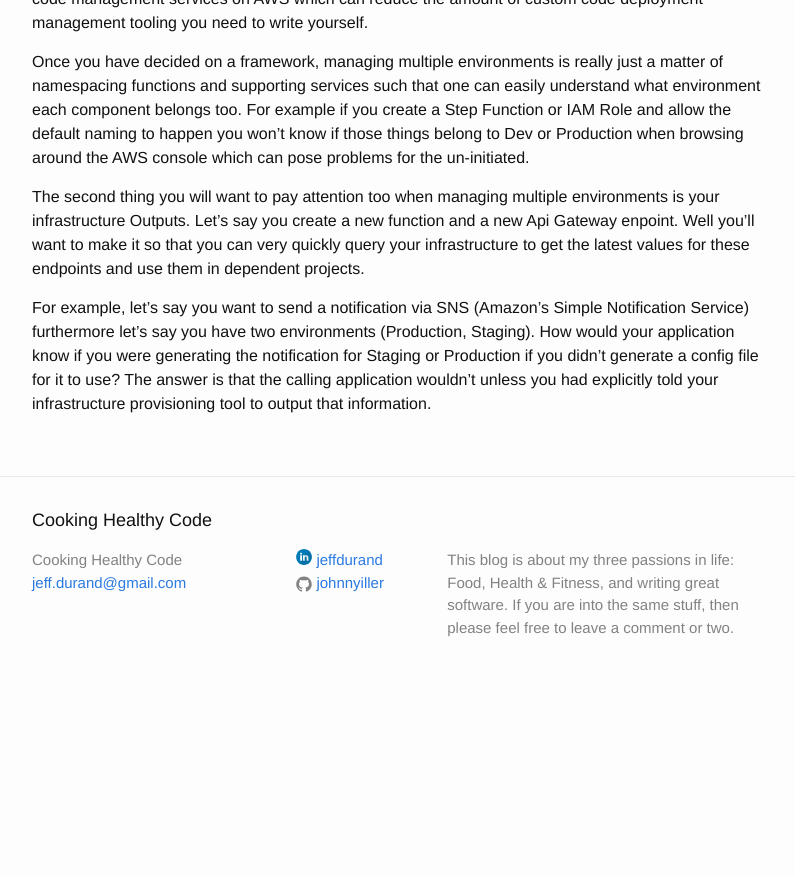
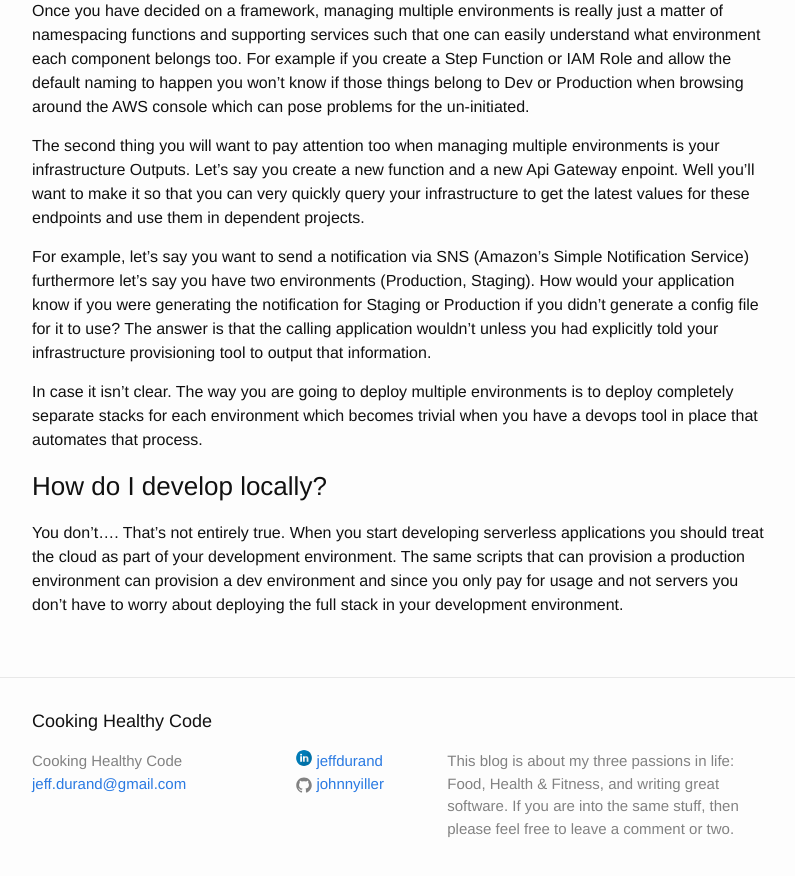
Before and after one commit to johnnyiller/johnnyiller.github.io, a Jekyll site: the page built from _posts/2018-2-6-There-is-more-to-serverless-than-lambda.markdown, in a window 1280 px wide and 900 px high, scrolled down 1581 px. Shown: the top 876 px of the window, without its empty margins (238-1033 px from the left). Built offline with Jekyll 4.4.1, drawn with Linux system fonts in a browser that asks for light colours; comment, search, counter and statistics services are not loaded; before the commit the page ends 2280 px from its top, so only the background shows below that; some of the changed text lies outside the part shown.

Commit message:
Update 2018-2-6-There-is-more-to-serverless-than-lambda.markdown

```diff
--- a/_posts/2018-2-6-There-is-more-to-serverless-than-lambda.markdown
+++ b/_posts/2018-2-6-There-is-more-to-serverless-than-lambda.markdown
@@ -51,3 +49,9 @@ Once you have decided on a framework, managing multiple environments is really j
 The second thing you will want to pay attention too when managing multiple environments is your infrastructure Outputs.  Let's say you create a new function and a new Api Gateway enpoint.  Well you'll want to make it so that you can very quickly query your infrastructure to get the latest values for these endpoints and use them in dependent projects.
 
 For example, let's say you want to send a notification via SNS (Amazon's Simple Notification Service) furthermore let's say you have two environments (Production, Staging).  How would your application know if you were generating the notification for Staging or Production if you didn't generate a config file for it to use?  The answer is that the calling application wouldn't unless you had explicitly told your infrastructure provisioning tool to output that information.
+
+In case it isn't clear.  The way you are going to deploy multiple environments is to deploy completely separate stacks for each environment which becomes trivial when you have a devops tool in place that automates that process.
+
+### How do I develop locally?
+
+You don't.... That's not entirely true.  When you start developing serverless applications you should treat the cloud as part of your development environment.  The same scripts that can provision a production environment can provision a dev environment and since you only pay for usage and not servers you don't have to worry about deploying the full stack in your development environment.
```
Also changed, not shown: other parts of _posts/2018-2-6-There-is-more-to-serverless-than-lambda.markdown (+0 -2 lines).
